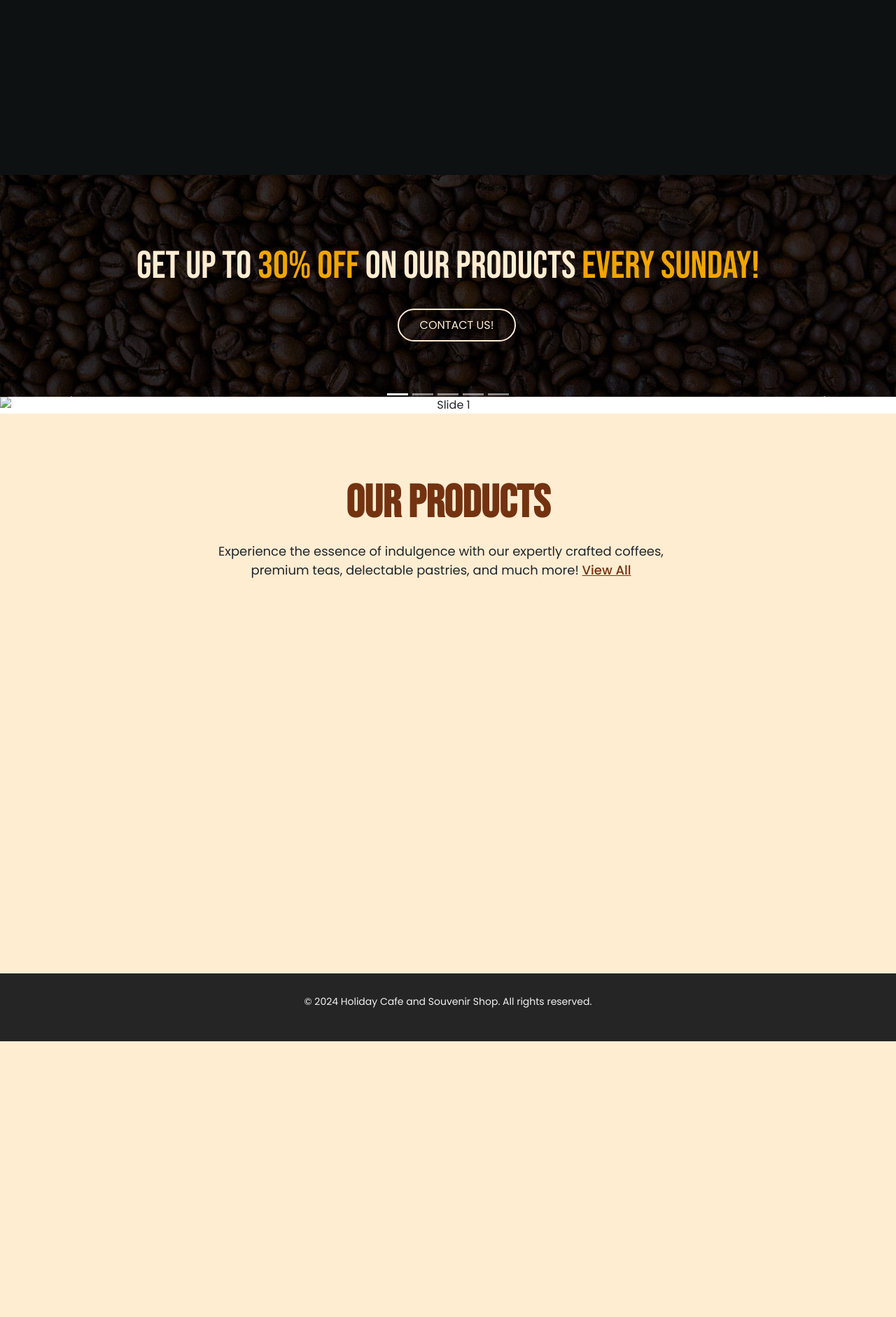
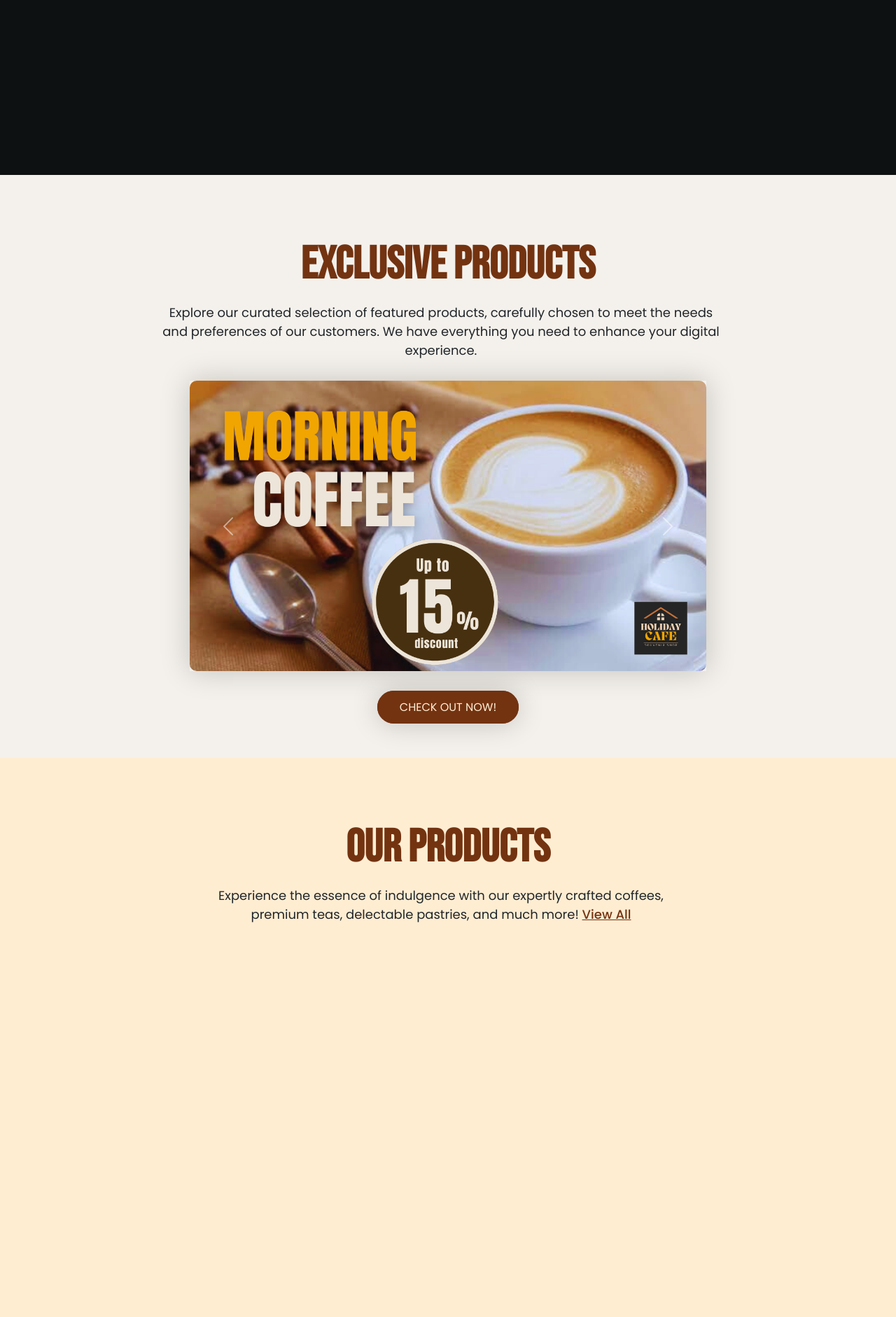
Before and after one commit to AaronClaude/Holiday-Cafe-and-Souvenir-Shop-CAPSTONE, a PHP site: page / in a window 1280 px wide; the page is wider, and only the part inside the window is pictured. Shown: the part 2221-4103 px from the top of that part at 70% size. Before the commit the page ends 3709 px from the top of that part, so only its background shows below. Run offline with PHP 8.4, Linux system fonts and the light colour scheme; some libraries are stand-ins or nearby versions.

Commit message:
update html, css
- exclusive carousel products (fixed)

```diff
--- a/CSS/styles.css
+++ b/CSS/styles.css
@@ -343,6 +343,74 @@
   margin: 0;
 }
 
+
+/* Featured Products (Carousel) Section */
+#featured-products {
+  background-color: #F4F1EC;
+}
+
+#featured-products .container h2 {
+  font-family: "Bebas Neue", sans-serif;
+  font-size: 65px;
+  color: #733311;
+  margin-bottom: 15px;
+}
+
+#featured-products .container p {
+  max-width: 800px;
+  font-size: 18px;
+  margin-left: 150px;
+  margin-bottom: 30px;
+}
+
+#featured-products .container .btn-2 {
+  margin: 0;
+  box-shadow: 0 0 40px rgba(0, 0, 0, 0.2);
+}
+
+#productCarousel {
+  max-height: 500px;
+  box-shadow: 0 0 40px rgba(0, 0, 0, 0.2);
+  margin-bottom: 40px;
+}
+
+.carousel-item img {
+  object-fit: cover;
+  height: 100%;
+  width: 100%;
+  border-radius: 10px;
+
+}
+
+.carousel-control-prev, .carousel-control-next {
+  top: 50%;
+  transform: translateY(-50%);
+}
+
+/* Our Products Section */
+#products {
+  height: 800px;
+  background-color: #FFEDD2;
+}
+
+#products .container h2 {
+  font-family: "Bebas Neue", sans-serif;
+  font-size: 65px;
+  color: #733311;
+  margin-bottom: 15px;
+}
+
+#products .container p {
+  max-width: 650px;
+  font-size: 18px;
+  margin-left: 225px;
+}
+
+#products .container a {
+  color: #733311;
+  font-weight: 500;
+}
+
 /* Discount Section */
 #discount-products {
   background-image: url('../img/1.jpg');
@@ -383,46 +451,6 @@
   color: #F1A500;
 }
 
-/* Featured Products (Carousel) Section */
-.carousel {
-  width: 100%;
-}
-.carousel-inner {
-  width: 100%;
-}
-.carousel-item img {
-  width: 100%;
-  height: auto;
-}
-
-.carousel-control-prev, .carousel-control-next {
-  top: 50%;
-  transform: translateY(-50%);
-}
-
-/* Our Products Section */
-#products {
-  height: 800px;
-  background-color: #FFEDD2;
-}
-
-#products .container h2 {
-  font-family: "Bebas Neue", sans-serif;
-  font-size: 65px;
-  color: #733311;
-  margin-bottom: 15px;
-}
-
-#products .container p {
-  max-width: 650px;
-  font-size: 18px;
-  margin-left: 225px;
-}
-
-#products .container a {
-  color: #733311;
-  font-weight: 500;
-}
 footer {
   background: #252525;
   color: #f2f2f2;
--- a/JS/main.js
+++ b/JS/main.js
@@ -23,7 +23,7 @@
 
 // Activate carousel auto-sliding
 document.addEventListener('DOMContentLoaded', function () {
-    var myCarousel = document.getElementById('fullWidthCarousel');
+    var myCarousel = document.getElementById('productCarousel');
     var carousel = new bootstrap.Carousel(myCarousel, {
       interval: 2000, // 3.5 seconds
       wrap: true
--- a/index.html
+++ b/index.html
@@ -129,6 +129,59 @@
   </section>
   <!-- End of Our Services Section -->
 
+
+
+  <!-- Start of Featured Product Section -->
+  <section id="featured-products">
+    <div class="container">
+      <h2>Exclusive Products</h2>
+      <p>Explore our curated selection of featured products, carefully chosen to meet the needs and preferences of our customers. We have everything you need to enhance your digital experience.</p>
+      <div class="row">
+        <div class="col-md-8 mx-auto">
+          <div id="productCarousel" class="carousel slide product-card" data-bs-ride="carousel">
+            <div class="carousel-inner">
+              <div class="carousel-item active">
+                <img src="img/promo banner/promo1.png" class="d-block w-100" alt="Product 1">
+              </div>
+              <div class="carousel-item">
+                <img src="img/promo banner/promo1.png" class="d-block w-100" alt="Product 2">
+              </div>
+              <div class="carousel-item">
+                <img src="img/promo banner/promo1.png" class="d-block w-100" alt="Product 3">
+              </div>
+              <div class="carousel-item">
+                <img src="img/promo banner/promo1.png" class="d-block w-100" alt="Product 4">
+              </div>
+              <div class="carousel-item">
+                <img src="img/promo banner/promo1.png" class="d-block w-100" alt="Product 5">
+              </div>
+            </div>
+            <button class="carousel-control-prev" type="button" data-bs-target="#productCarousel" data-bs-slide="prev">
+              <span class="carousel-control-prev-icon" aria-hidden="true"></span>
+              <span class="visually-hidden">Previous</span>
+            </button>
+            <button class="carousel-control-next" type="button" data-bs-target="#productCarousel" data-bs-slide="next">
+              <span class="carousel-control-next-icon" aria-hidden="true"></span>
+              <span class="visually-hidden">Next</span>
+            </button>
+          </div>
+        </div>
+      </div>
+      <a href="" class="btn-2">CHECK OUT NOW!</a>
+    </div>
+  </section>
+  <!-- End of Featured Product Section -->
+
+
+  <!-- Start of Our Product Section -->
+  <section id="products">
+    <div class="container">
+      <h2>Our Products</h2>
+      <p>Experience the essence of indulgence with our expertly crafted coffees, premium teas, delectable pastries, and much more! <a href="">View All</a></p>
+    </div>
+  </section>
+ <!-- End of Our Product Section -->
+
   <!-- Start of Discount Section -->
   <section id="discount-products">
     <div class="container">
@@ -137,54 +190,6 @@
     </div>
   </section>
   <!-- End of Discount Section -->
-
-
-  <!-- Start of Featured Product Section -->
-  <section class="p-0" id="featured-products">
-      <div id="fullWidthCarousel" class="carousel slide" data-bs-ride="carousel">
-        <div class="carousel-indicators">
-          <button type="button" data-bs-target="#fullWidthCarousel" data-bs-slide-to="0" class="active"></button>
-          <button type="button" data-bs-target="#fullWidthCarousel" data-bs-slide-to="1"></button>
-          <button type="button" data-bs-target="#fullWidthCarousel" data-bs-slide-to="2"></button>
-          <button type="button" data-bs-target="#fullWidthCarousel" data-bs-slide-to="3"></button>
-          <button type="button" data-bs-target="#fullWidthCarousel" data-bs-slide-to="4"></button>
-        </div>
-        <div class="carousel-inner">
-          <div class="carousel-item active">
-            <img src="https://via.placeholder.com/1920x600?text=Slide+1" class="d-block" alt="Slide 1">
-          </div>
-          <div class="carousel-item">
-            <img src="https://via.placeholder.com/1920x600?text=Slide+2" class="d-block" alt="Slide 2">
-          </div>
-          <div class="carousel-item">
-            <img src="https://via.placeholder.com/1920x600?text=Slide+3" class="d-block" alt="Slide 3">
-          </div>
-          <div class="carousel-item">
-            <img src="https://via.placeholder.com/1920x600?text=Slide+4" class="d-block" alt="Slide 4">
-          </div>
-          <div class="carousel-item">
-            <img src="https://via.placeholder.com/1920x600?text=Slide+5" class="d-block" alt="Slide 5">
-          </div>
-        </div>
-        <button class="carousel-control-prev" type="button" data-bs-target="#fullWidthCarousel" data-bs-slide="prev">
-          <span class="carousel-control-prev-icon" aria-hidden="true"></span>
-          <span class="visually-hidden">Previous</span>
-        </button>
-        <button class="carousel-control-next" type="button" data-bs-target="#fullWidthCarousel" data-bs-slide="next">
-          <span class="carousel-control-next-icon" aria-hidden="true"></span>
-          <span class="visually-hidden">Next</span>
-        </button>
-      </div>
-  </section>
-  <!-- End of Featured Product Section -->
-
-  <!-- Start of Our Product Section -->
-  <section id="products">
-    <div class="container">
-      <h2>Our Products</h2>
-      <p>Experience the essence of indulgence with our expertly crafted coffees, premium teas, delectable pastries, and much more! <a href="">View All</a></p>
-    </div>
-  </section>
 
   <footer>
     <div class="container">
```
